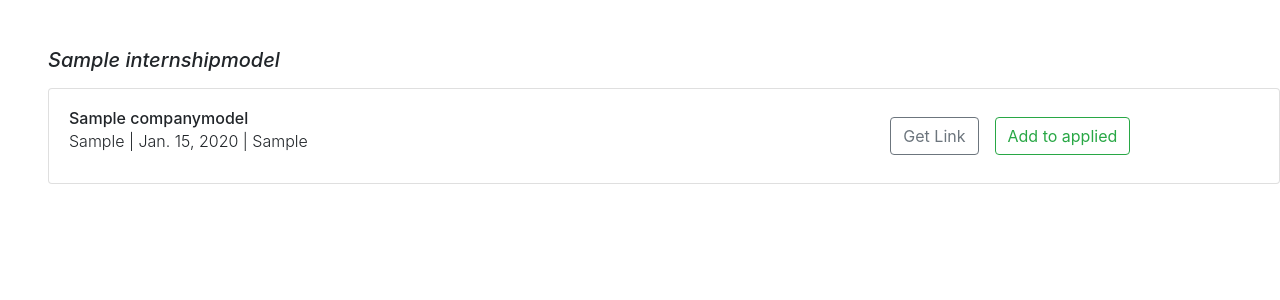
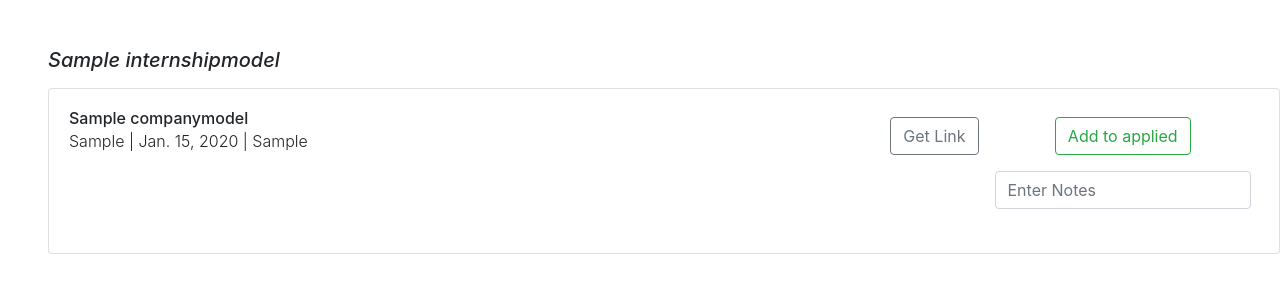
Before and after one commit to Azazel5/CareerAlly, a Django app: page /internship/ in a window 1280 px wide. Shown: the part 56-356 px from the top of the page. Run offline with Django 3.2, Linux system fonts and the light colour scheme; a user stored in the database is signed in; tables that the repository leaves empty hold one stand-in row (values such as "Sample post"); some libraries are stand-ins or nearby versions.

Commit message:
Added notes functionality to applied internships

```diff
--- a/internship/models.py
+++ b/internship/models.py
@@ -15,4 +15,4 @@ class InternshipModel(models.Model):
     date_added = models.DateField(default=timezone.now)
 
     def __str__(self):
-        return str(self.company.id) + " | " + self.position_name
+        return str(self.company.id) + " | " + self.position_name + " | posID: " + str(self.id)
--- a/internship/templates/internship/internship_list.html
+++ b/internship/templates/internship/internship_list.html
@@ -7,7 +7,8 @@
 {% block title %}Internships{% endblock title %}
 {% block search %}
 <form method="GET" class="form-inline my-2 my-lg-0">
-        <input name="company" class="form-control mr-sm-2" type="search" placeholder="Search by company" aria-label="Search">
+    <input name="company" class="form-control mr-sm-2" type="search" placeholder="Search by company"
+        aria-label="Search">
     <button class="btn btn-outline-success my-2 my-sm-0" type="submit">Search</button>
 </form>
 
@@ -36,12 +37,17 @@
                         <button name="link_button" type="submit" class="btn btn-outline-secondary">Get Link</button>
                     </form>
                 </div>
+                <div class="d-flex flex-column">
+                    <form method="POST">
                     <div class="p-2">
-                        <form method="POST">
                             {% csrf_token %}
                             <!-- Passing the internship pk so it can be added to the user's information database later-->
                             <input type="hidden" name="internship_pk" value="{{ internship.pk }}">
                             <button name="add_button" class="btn btn-outline-success">Add to applied</button>
+                    </div>
+                    <div id="note_box" class="p-2 form-group">
+                        <input name="notes" type="text" class="form-control" placeholder="Enter Notes" autocomplete="off">
+                    </div>
                     </form>
                 </div>
             </div>
--- a/internship/views.py
+++ b/internship/views.py
@@ -38,7 +38,9 @@ class ListInternship(LoginRequiredMixin, ListView):
 
         elif 'add_button' in request.POST:
             internship = request.POST.get('internship_pk')
+            notes = request.POST.get('notes')
             request.session['internship_pk'] = internship
+            request.session['internship_notes'] = notes
             return redirect('user_info')
 
 
--- a/user/templates/user/user.html
+++ b/user/templates/user/user.html
@@ -14,7 +14,7 @@
 
  <div class="row py-5">
       <div class="col-lg-9 mx-auto text-gray text-center">
-          <h1 class="display-4">{{ user_obj.0.user }}</h1>
+          <h1 class="display-4">{{ request.user }}</h1>
           <p class="lead mb-0">View your internship profile information</p>
       </div>
   </div>
```
Also changed, not shown: user/views.py (+9 -1 lines), internship/static/css/main_style.css (line endings or trailing spaces). Lines whose indentation alone changed are shown as unchanged.
